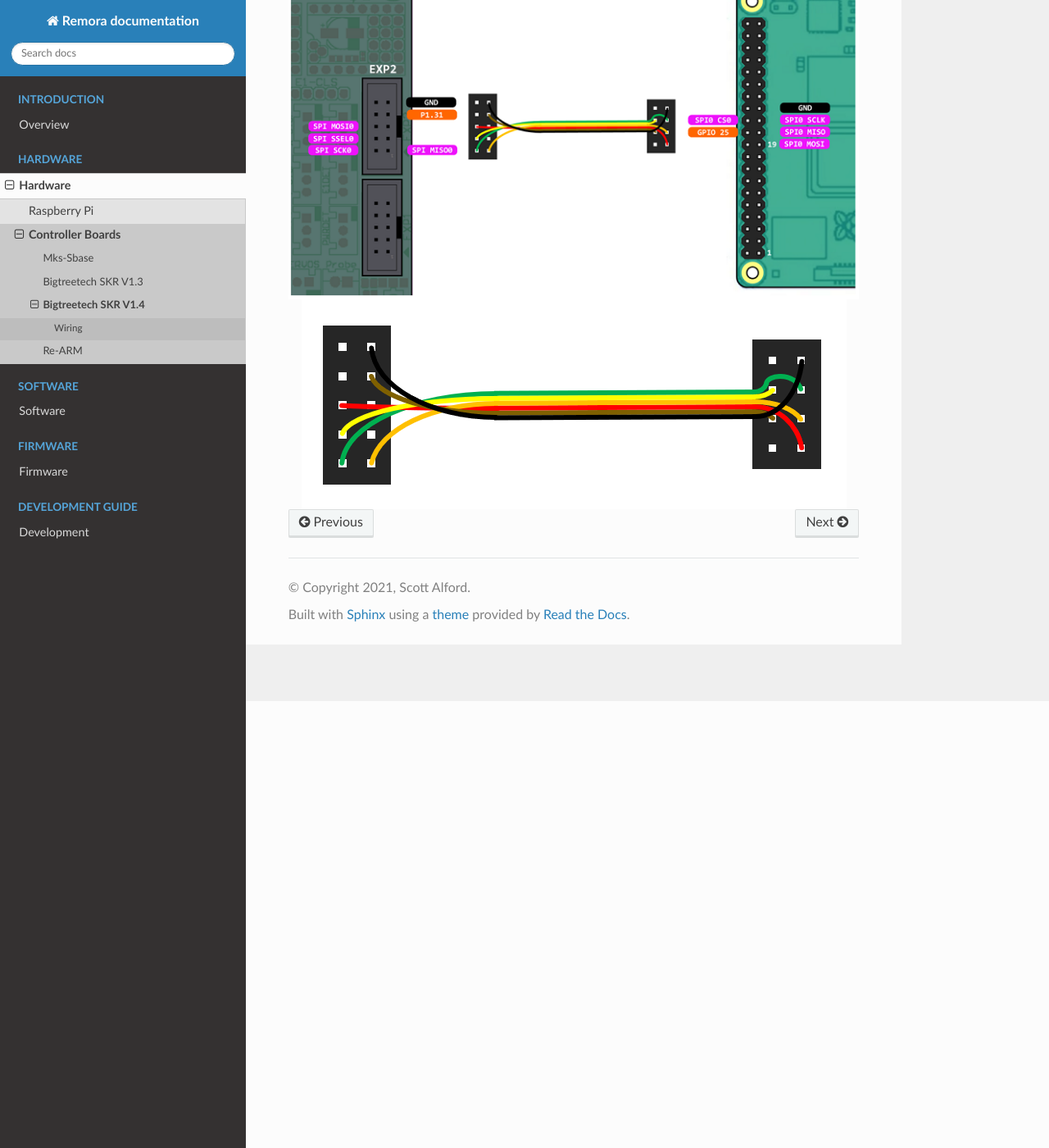
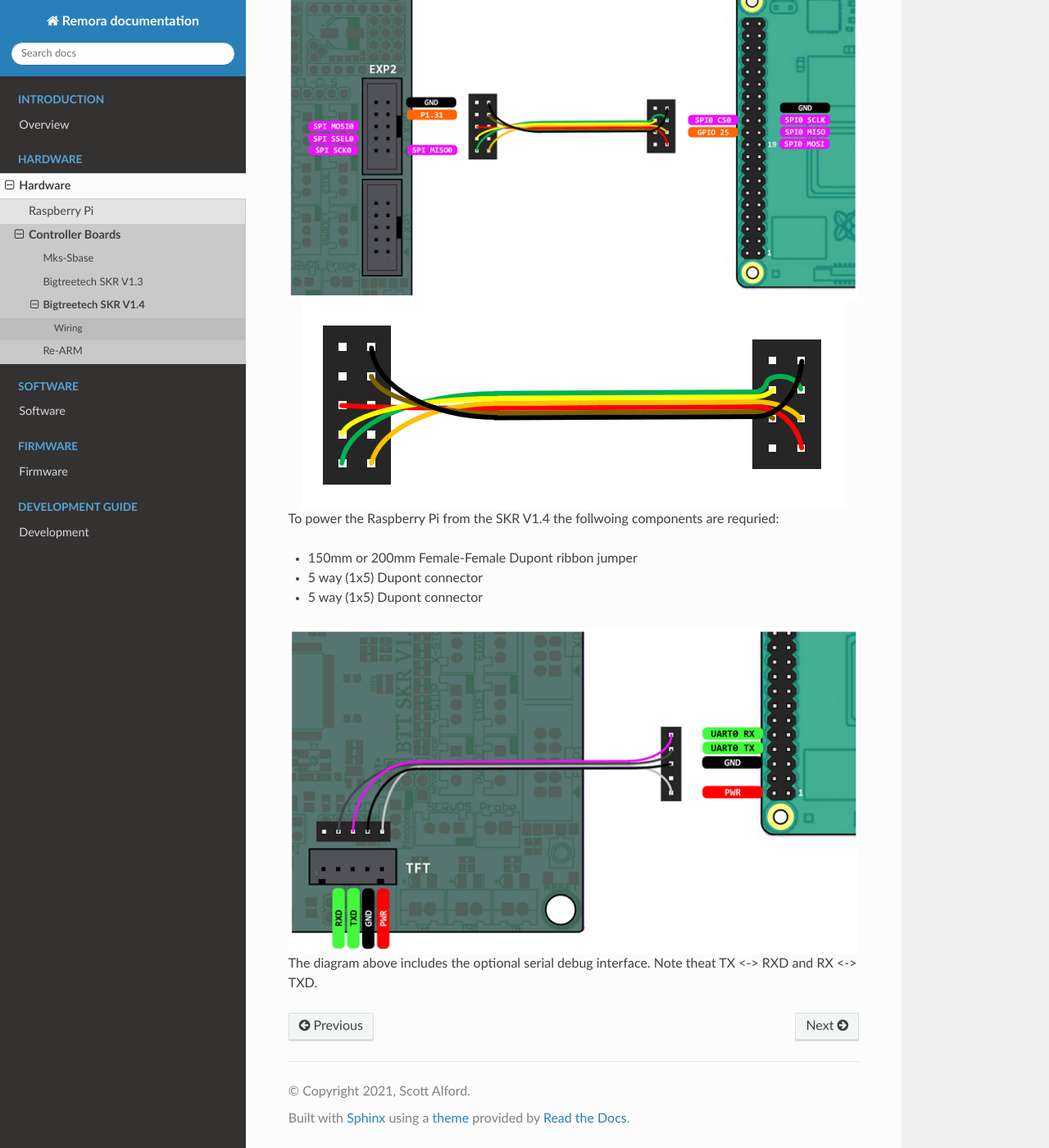
Before and after one commit to scottalford75/Remora-docs, a Sphinx documentation site: the page built from docs/source/hardware/SKRV14.rst, in a window 1280 px wide and 1400 px high, scrolled down 545 px. Shown: the whole window at 82% size. Built offline with Sphinx 7.4.7 and the Read the Docs theme 2.0.0, drawn with Linux system fonts in a browser that asks for light colours.

Commit message:
Added Raspberry Pi power harness to SKR V1.4 docs

```diff
--- a/docs/source/hardware/SKRV14.rst
+++ b/docs/source/hardware/SKRV14.rst
@@ -19,3 +19,14 @@ Wiring requires the following components:
 
 .. image:: ../_static/SKRv14-wiring-diag2.png
     :align: center
+
+To power the Raspberry Pi from the SKR V1.4 the follwoing components are requried:
+
+* 150mm or 200mm Female-Female Dupont ribbon jumper
+* 5 way (1x5) Dupont connector
+* 5 way (1x5) Dupont connector
+
+.. image:: ../_static/SKRv14-wiring-diag3.png
+    :align: center
+
+The diagram above includes the optional serial debug interface. Note theat TX <-> RXD and RX <-> TXD.
```
Also changed, not shown: docs/source/_static/SKRv14-wiring-diag3.png (added).
